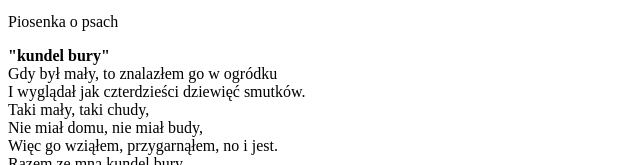
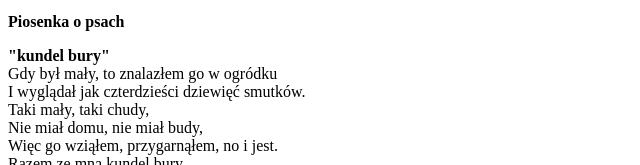
Before and after one commit to saraporoszewska/saraporoszewska.github.io, a plain HTML site: page index.html in a window 1280 px wide. Shown: the part 526-691 px from the top of the page, 0-640 px from the left. Drawn offline with Linux system fonts and the light colour scheme.

Commit message:
Update index.html

```diff
--- a/index.html
+++ b/index.html
@@ -31,7 +31,7 @@
    <p id="trojka"
        <img src="https://www.pies.pl/wp-content/uploads/elementor/thumbs/pies-przekrzywia-glowe-onhq3m2nxiaqva3hxd8znm5vcobxbieprroehlrbr4.jpg"
 
-<h3> Piosenka o psach </h3>
+   <h3> <strong>Piosenka o psach</strong> </h3>
    <p id="song">
    <strong> "kundel bury" </strong> <br>
    Gdy był mały, to znalazłem go w ogródku<br>
```
